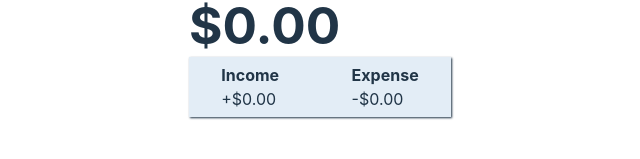
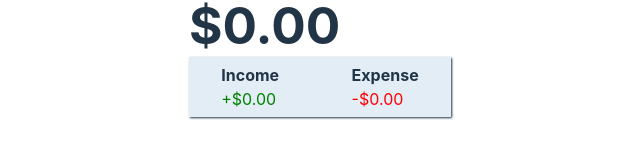
Before and after one commit to VishalKhandagale88/react-projects, a React (Vite) app in the folder money-tracker/: page / in a window 1280 px wide. Shown: the part 367-526 px from the top of the page, without its empty margins (320-960 px from the left). Built offline with nearby package versions, Linux system fonts and the light colour scheme.

Commit message:
added colors for income and expense

```diff
--- a/money-tracker/src/Components/IncomeExpenses.tsx
+++ b/money-tracker/src/Components/IncomeExpenses.tsx
@@ -4,11 +4,11 @@ export const IncomeExpenses = () => {
     <div className="ico-exp-container">
         <div>
             <h4>Income</h4>
-            <p className="money plus">+$0.00</p>
+            <p className="money-plus">+$0.00</p>
         </div>
         <div>
             <h4>Expense</h4>
-            <p className="money minus">-$0.00</p>
+            <p className="money-minus">-$0.00</p>
         </div>
     </div>
   )
--- a/money-tracker/src/css/IncomeExpensesCss.css
+++ b/money-tracker/src/css/IncomeExpensesCss.css
@@ -7,3 +7,9 @@
     box-shadow: 1px 0.5px 2px   ;
     column-gap: 20px;
 }
+.money-plus{
+    color: green;
+}
+.money-minus{
+    color: red;
+}
```
